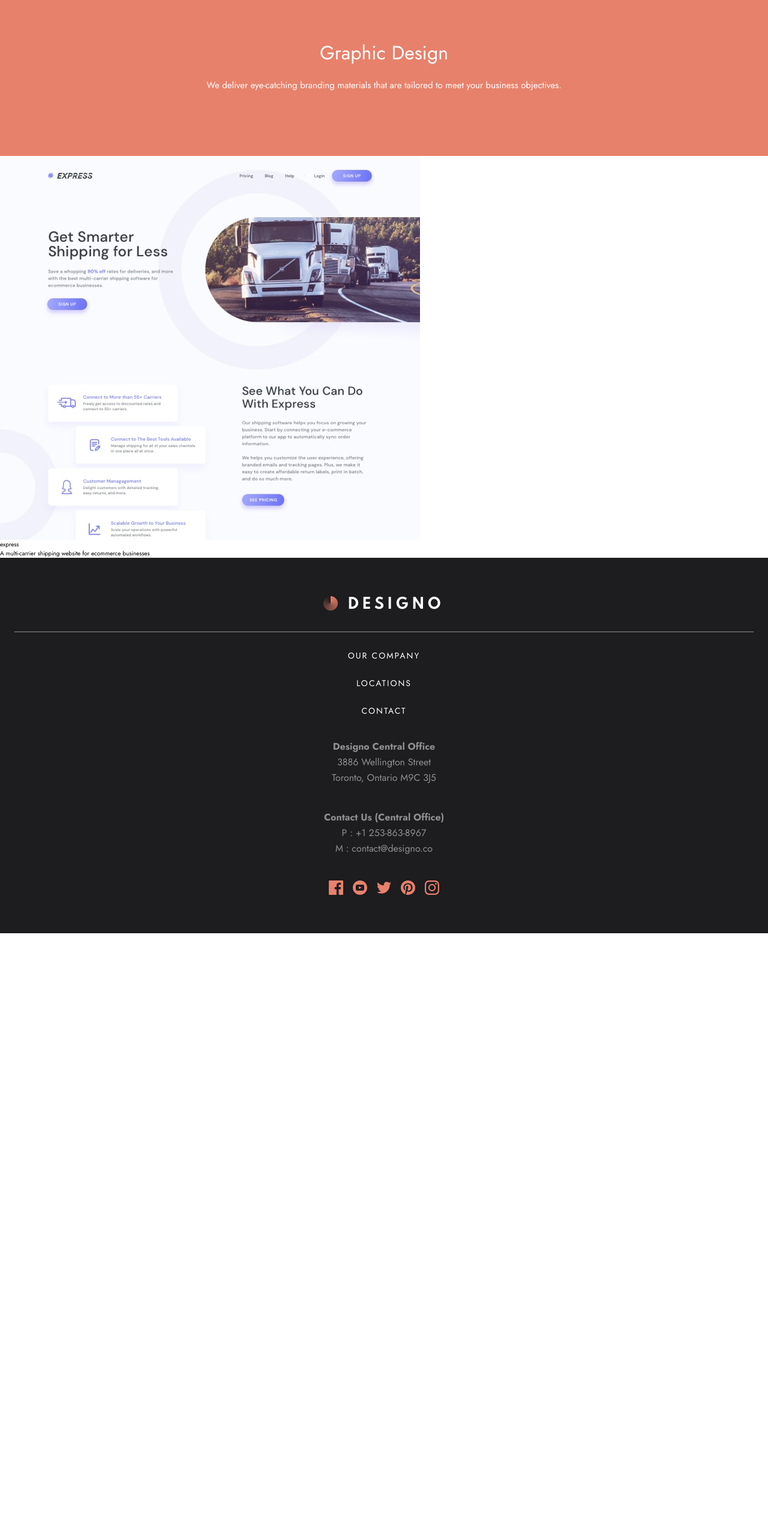
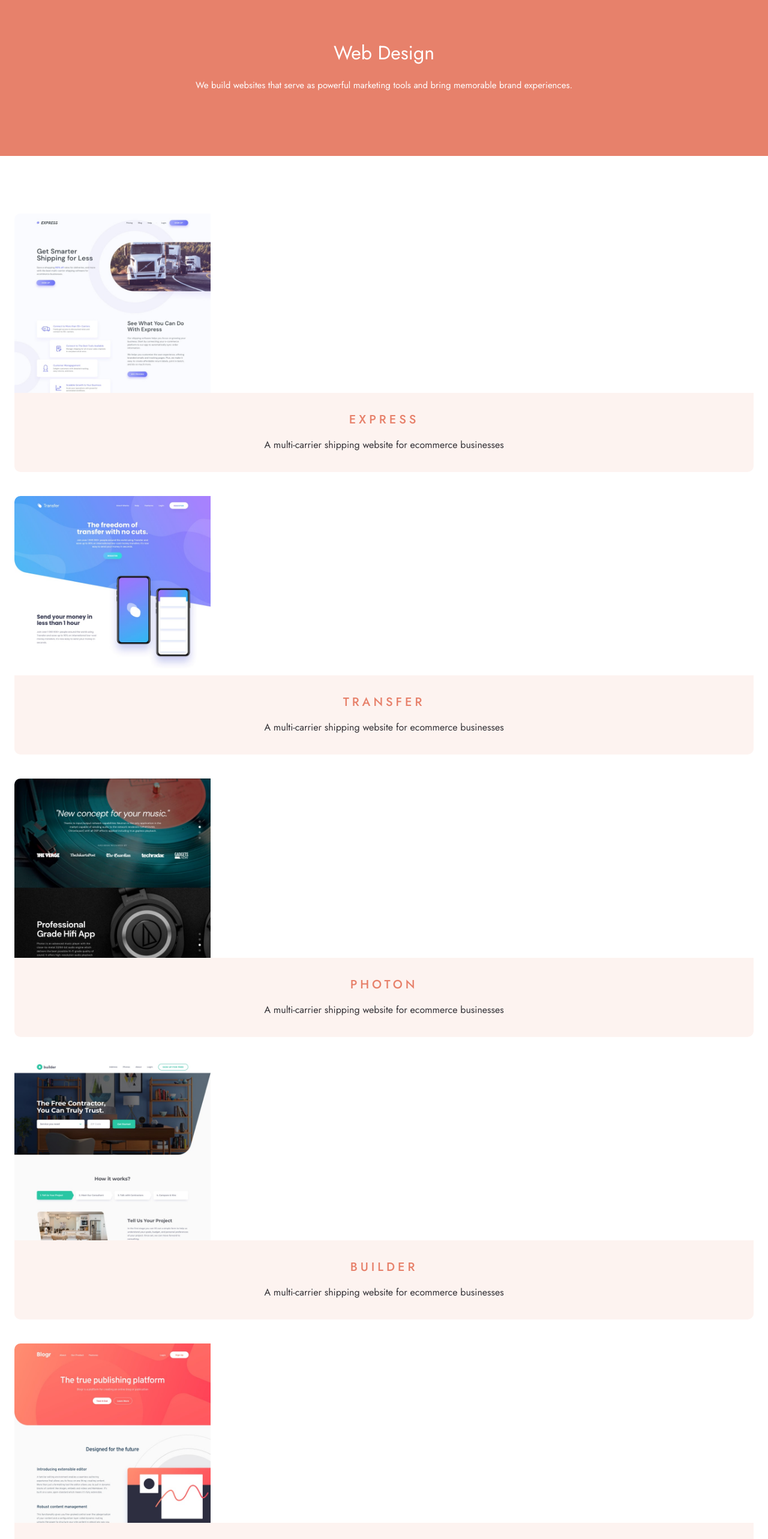
Before and after one commit to presh-031/designo, a Next.js app: page /web-design in a window 1280 px wide. Shown: the part 140-2706 px from the top of the page at 60% size. Before the commit the page ends 1696 px from the top, so only its background shows below. Built offline with nearby package versions, Linux system fonts and the light colour scheme.

Commit message:
now marking up and styling graphic design page

```diff
--- a/components/Project.tsx
+++ b/components/Project.tsx
@@ -8,13 +8,15 @@ type ProjectProps = {
 };
 const Project = (props: ProjectProps) => {
   return (
-    <div>
-      <div>
-        <Image src={props.src} alt={props.alt} />
-      </div>
-      <div>
-        <p>{props.title}</p>
-        <p>{props.info}</p>
+    <div className="overflow-hidden rounded-2xl">
+      <Image src={props.src} alt={props.alt} width={327} height={320} />
+      <div className="bg-[#fdf3f0] py-[3.2rem] text-center">
+        <p className="mb-[1.6rem] text-[2rem] font-medium uppercase leading-[2.6rem] tracking-[0.5rem] text-peach">
+          {props.title}
+        </p>
+        <p className="mx-[3rem] text-[1.6rem] font-normal leading-[2.6rem] text-dark-grey">
+          {props.info}
+        </p>
       </div>
     </div>
   );
--- a/package.json
+++ b/package.json
@@ -23,6 +23,8 @@
   "devDependencies": {
     "autoprefixer": "^10.4.13",
     "postcss": "^8.4.21",
+    "prettier": "^2.8.4",
+    "prettier-plugin-tailwindcss": "^0.2.3",
     "tailwindcss": "^3.2.7"
   }
 }
--- a/pages/graphic-design.tsx
+++ b/pages/graphic-design.tsx
@@ -1,5 +1,38 @@
+import OtherPagesHero from "@/components/OtherPagesHero";
+import Project from "@/components/Project";
+
+import change from "../assets/graphic-design/desktop/image-change.jpg";
+import boxedWater from "../assets/graphic-design/desktop/image-boxed-water.jpg";
+import science from "../assets/graphic-design/desktop/image-science.jpg";
 const graphicDesign = () => {
-  return <div>graphicDesign</div>;
+  return (
+    <div>
+      <OtherPagesHero
+        title="Web Design"
+        aboutTitle="We build websites that serve as powerful marketing tools and bring memorable brand experiences."
+      />
+      <div className="grid grid-cols-1 gap-[4rem] px-[2.4rem] pt-[9.6rem]">
+        <Project
+          src={change}
+          alt="change"
+          title="the brown"
+          info="A multi-carrier shipping website for ecommerce businesses"
+        />
+        <Project
+          src={boxedWater}
+          alt="boxedWater"
+          title="boxedWater"
+          info="A multi-carrier shipping website for ecommerce businesses"
+        />
+        <Project
+          src={science}
+          alt="science"
+          title="science!"
+          info="A multi-carrier shipping website for ecommerce businesses"
+        />
+      </div>
+    </div>
+  );
 };
 
 export default graphicDesign;
--- a/pages/web-design.tsx
+++ b/pages/web-design.tsx
@@ -2,18 +2,53 @@ import OtherPagesHero from "@/components/OtherPagesHero";
 import Project from "@/components/Project";
 
 import express from "../assets/web-design/desktop/image-express.jpg";
+import transfer from "../assets/web-design/desktop/image-transfer.jpg";
+import photon from "../assets/web-design/desktop/image-photon.jpg";
+import builder from "../assets/web-design/desktop/image-builder.jpg";
+import blogr from "../assets/web-design/desktop/image-blogr.jpg";
+import camp from "../assets/web-design/desktop/image-camp.jpg";
 const webDesign = () => {
   return (
     <div>
       <OtherPagesHero
-        title="Graphic Design"
-        aboutTitle="We deliver eye-catching branding materials that are tailored to meet your business objectives."
+        title="Web Design"
+        aboutTitle="We build websites that serve as powerful marketing tools and bring memorable brand experiences."
       />
-      <div>
+      <div className="grid grid-cols-1 gap-[4rem] px-[2.4rem] pt-[9.6rem]">
         <Project
           src={express}
           alt="express"
           title="express"
+          info="A multi-carrier shipping website for ecommerce businesses"
+        />
+        <Project
+          src={transfer}
+          alt="transfer"
+          title="transfer"
+          info="A multi-carrier shipping website for ecommerce businesses"
+        />
+        <Project
+          src={photon}
+          alt="photon"
+          title="photon"
+          info="A multi-carrier shipping website for ecommerce businesses"
+        />
+        <Project
+          src={builder}
+          alt="builder"
+          title="builder"
+          info="A multi-carrier shipping website for ecommerce businesses"
+        />
+        <Project
+          src={blogr}
+          alt="blogr"
+          title="blogr"
+          info="A multi-carrier shipping website for ecommerce businesses"
+        />
+        <Project
+          src={camp}
+          alt="camp"
+          title="camp"
           info="A multi-carrier shipping website for ecommerce businesses"
         />
       </div>
```
Also changed, not shown: 1 other file (tests, documents, lock files or other folders).
